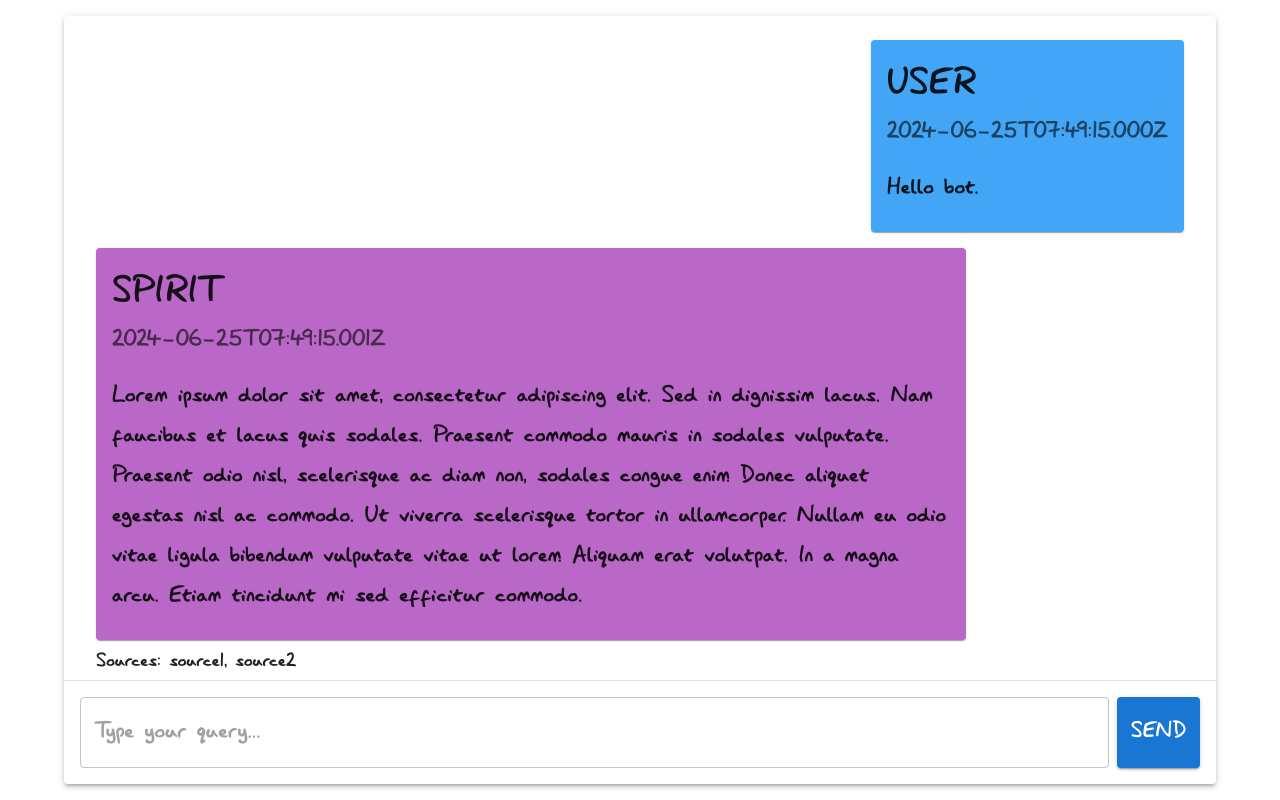
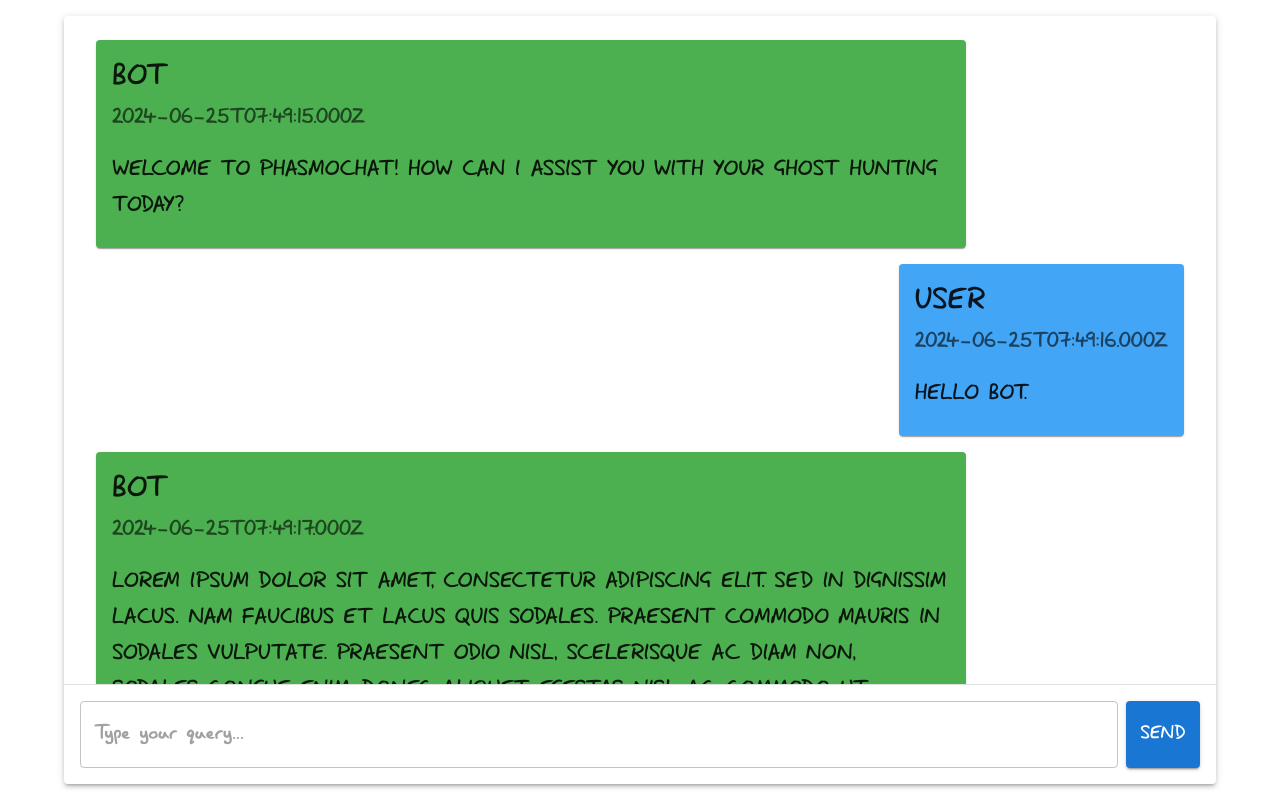
Before and after one commit to macro21KGB/phasmo-pedia, a React (Vite) app in the folder client/: page / in a window 1280 px wide. Built offline with nearby package versions, Linux system fonts and the light colour scheme.

Commit message:
refactored theme

```diff
--- a/client/src/App.tsx
+++ b/client/src/App.tsx
@@ -12,50 +12,17 @@
   Typography,
   List,
   ListItem,
-  ListItemText,
   CircularProgress,
-  createTheme,
   ThemeProvider,
   CssBaseline,
   Container,
-  responsiveFontSizes,
   Card,
   CardContent,
   CardHeader,
 } from '@mui/material';
-import SendIcon from '@mui/icons-material/Send';
 import { Message } from './types';
 import { submitQuery } from './services/RagService';
-import LazyDogTTF from './fonts/lazy_dog.ttf';
-
-let theme = createTheme({
-  typography: {
-    fontFamily: 'LazyDog, Arial',
-    fontSize: 24,
-  },
-  components: {
-    MuiCssBaseline: {
-      styleOverrides: `
-        @font-face {
-          font-family: 'LazyDog';
-          src: local('LazyDog'), url(${LazyDogTTF}) format('truetype');
-        }
-        *,
-        *:before,
-        *:after {
-          padding: 0;
-          margin: 0;
-          box-sizing: border-box;
-        }
-        html, body, #root {
-          height: 100%;
-        }
-      `,
-    },
-  },
-});
-
-theme = responsiveFontSizes(theme);
+import theme from './theme';
 
 const queryClient = new QueryClient();
 
@@ -63,22 +30,27 @@
   const [messages, setMessages] = useState<Message[]>([
     {
       id: Date.now(),
+      type: 'bot',
+      text: 'Welcome to PhasmoChat! How can I assist you with your ghost hunting today?',
+    },
+    {
+      id: Date.now() + 1000,
       type: 'user',
       text: 'Hello bot.',
     },
     {
-      id: Date.now() + 1,
+      id: Date.now() + 2000,
       type: 'bot',
       text: 'Lorem ipsum dolor sit amet, consectetur adipiscing elit. Sed in dignissim lacus. Nam faucibus et lacus quis sodales. Praesent commodo mauris in sodales vulputate. Praesent odio nisl, scelerisque ac diam non, sodales congue enim. Donec aliquet egestas nisl ac commodo. Ut viverra scelerisque tortor in ullamcorper. Nullam eu odio vitae ligula bibendum vulputate vitae ut lorem. Aliquam erat volutpat. In a magna arcu. Etiam tincidunt mi sed efficitur commodo.',
       sources: ['source1', 'source2'],
     },
     {
-      id: Date.now() + 2,
+      id: Date.now() + 3000,
       type: 'user',
       text: 'Give me some error please.',
     },
     {
-      id: Date.now() + 3,
+      id: Date.now() + 4000,
       type: 'error',
       text: 'Network error',
     },
@@ -120,6 +92,16 @@
     };
 
     setMessages((prev) => [...prev, userMessage]);
+    // Simulated bot response
+    setTimeout(() => {
+      const botMessage: Message = {
+        id: Date.now(),
+        type: 'bot',
+        text: `Here's a simulated response to "${input}". In a real app, this would be replaced with actual AI-generated content about Phasmophobia.`,
+      };
+      setMessages((prev) => [...prev, botMessage]);
+    }, 1000);
+
     /* Disabled sending to backend for now */
     // sendMessage(input);
     setInput('');
@@ -127,7 +109,13 @@
 
   return (
     <Container sx={{ height: '100%', py: 2 }}>
-      <Box sx={{ height: '100%', display: 'flex', flexDirection: 'column' }}>
+      <Box
+        sx={{
+          height: '100%',
+          display: 'flex',
+          flexDirection: 'column',
+        }}
+      >
         <Paper
           elevation={3}
           sx={{
@@ -154,20 +142,21 @@
                         ? 'primary.light'
                         : message.type === 'error'
                           ? 'error.light'
-                          : 'secondary.light',
+                          : 'success.light',
                     color:
                       message.type === 'error'
                         ? 'error.contrastText'
                         : 'inherit',
+                    textTransform: 'uppercase',
                   }}
                 >
-                  {message.type !== 'error' && (
-                    <CardHeader
-                      title={message.type === 'user' ? 'USER' : 'SPIRIT'}
-                      subheader={new Date(message.id).toISOString()}
-                      sx={{ pb: 0 }}
-                    />
-                  )}
+                  <CardHeader
+                    title={message.type}
+                    subheader={new Date(message.id).toISOString()}
+                    sx={{
+                      pb: 0,
+                    }}
+                  />
                   <CardContent>{message.text}</CardContent>
                 </Card>
                 {message.sources && (
--- /dev/null
+++ b/client/src/theme.ts
@@ -0,0 +1,33 @@
+import { createTheme, responsiveFontSizes } from '@mui/material';
+import LazyDogTTF from './fonts/lazy_dog.ttf';
+
+let theme = createTheme({
+  typography: {
+    fontFamily: 'LazyDog, "Courier New", monospace',
+    fontSize: 20,
+  },
+  components: {
+    MuiCssBaseline: {
+      styleOverrides: `
+        @font-face {
+          font-family: 'LazyDog';
+          src: local('LazyDog'), url(${LazyDogTTF}) format('truetype');
+        }
+        *,
+        *:before,
+        *:after {
+          padding: 0;
+          margin: 0;
+          box-sizing: border-box;
+        }
+        html, body, #root {
+          height: 100%;
+        }
+      `,
+    },
+  },
+});
+
+theme = responsiveFontSizes(theme);
+
+export default theme;
```
